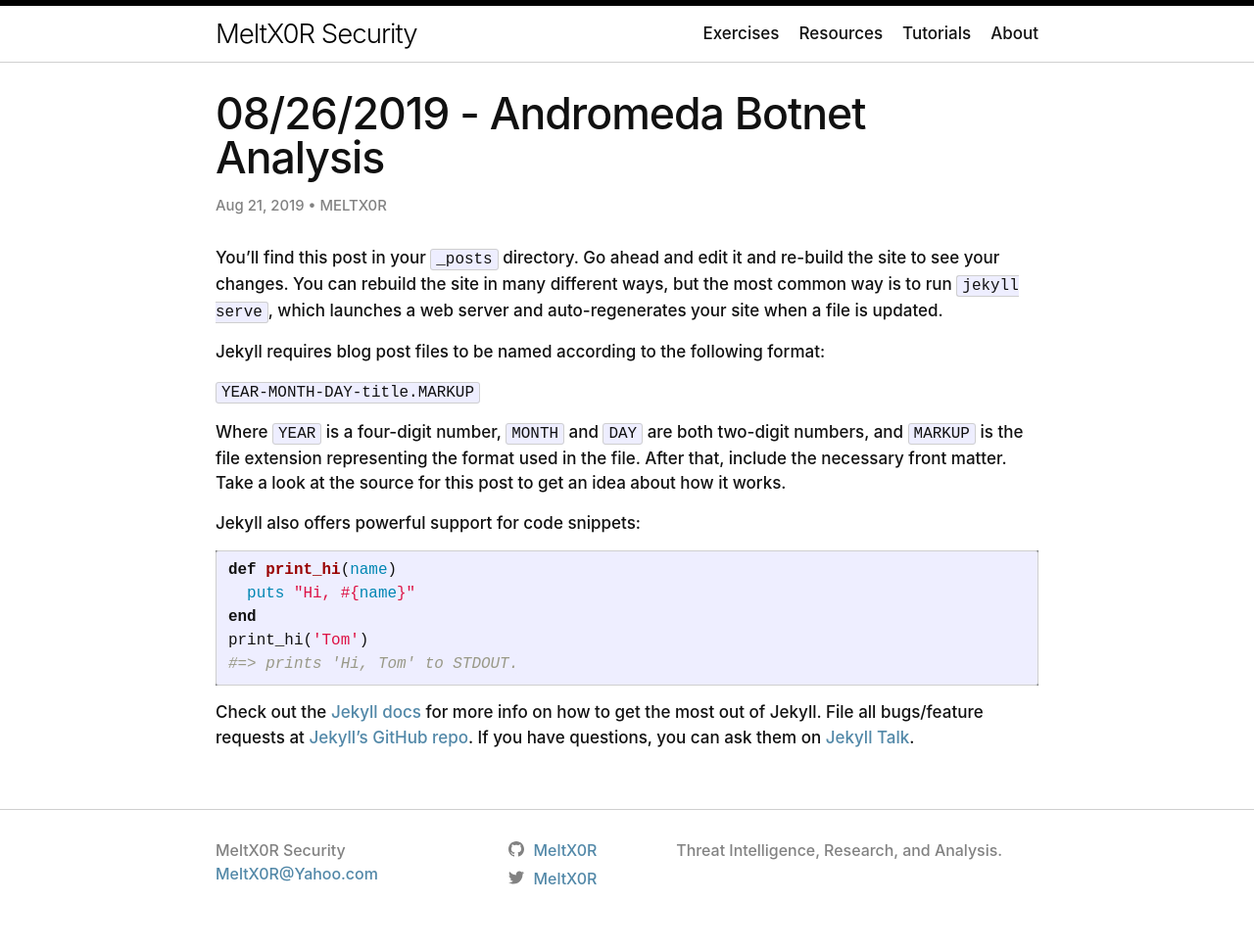
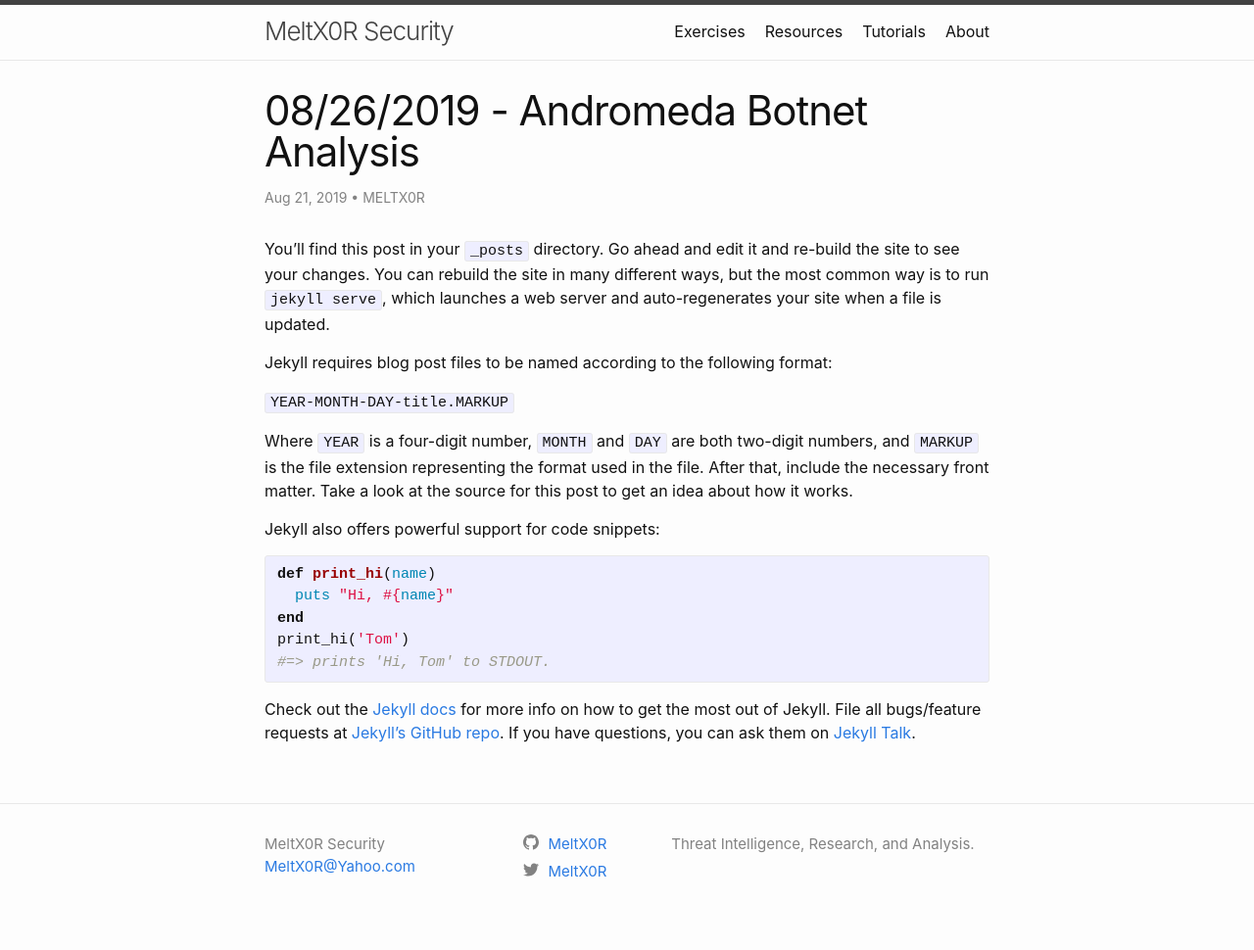
Before and after one commit to MeltX0R/MeltX0R.github.io, a Jekyll site: the page built from _posts/2019-08-21-welcome-to-jekyll0.markdown, in a window 1280 px wide. Shown: the whole page at 98% size. Built offline with Jekyll 4.4.1, drawn with Linux system fonts in a browser that asks for light colours.

Commit message:
update #3

```diff
--- a/_sass/minima.scss
+++ b/_sass/minima.scss
@@ -3,25 +3,25 @@
 // Define defaults for each variable.
 
 $base-font-family: -apple-system, BlinkMacSystemFont, "Segoe UI", Roboto, Helvetica, Arial, sans-serif, "Apple Color Emoji", "Segoe UI Emoji", "Segoe UI Symbol" !default;
-$base-font-size:   17px !default;
-$base-font-weight: 485 !default;
+$base-font-size:   16px !default;
+$base-font-weight: 400 !default;
 $small-font-size:  $base-font-size * 0.875 !default;
 $base-line-height: 1.5 !default;
 
 $spacing-unit:     30px !default;
 
 $text-color:       #111 !default;
-$background-color: #ffffff !default;
-$brand-color:      #5288A8 !default;
+$background-color: #fdfdfd !default;
+$brand-color:      #2a7ae2 !default;
 
 $grey-color:       #828282 !default;
-$grey-color-light: lighten($grey-color, 30%) !default;
-$grey-color-dark:  darken($grey-color, 55%) !default;
+$grey-color-light: lighten($grey-color, 40%) !default;
+$grey-color-dark:  darken($grey-color, 25%) !default;
 
 $table-text-align: left !default;
 
 // Width of the content area
-$content-width:    900px !default;
+$content-width:    800px !default;
 
 $on-palm:          600px !default;
 $on-laptop:        800px !default;
--- a/_sass/minima/_base.scss
+++ b/_sass/minima/_base.scss
@@ -107,11 +107,11 @@ a {
   text-decoration: none;
 
   &:visited {
-    color: darken($brand-color, 5%);
+    color: darken($brand-color, 15%);
   }
 
   &:hover {
-    color: lighten($brand-color, 5%);
+    color: $text-color;
     text-decoration: underline;
   }
 
--- a/_sass/minima/_layout.scss
+++ b/_sass/minima/_layout.scss
@@ -2,8 +2,8 @@
  * Site header
  */
 .site-header {
-  border-top: 6px solid $grey-color-dark;
-  border-bottom: 1.3px solid $grey-color-light;
+  border-top: 5px solid $grey-color-dark;
+  border-bottom: 1px solid $grey-color-light;
   min-height: $spacing-unit * 1.865;
 
   // Positioning context for the mobile navigation icon
@@ -12,7 +12,7 @@
 
 .site-title {
   @include relative-font-size(1.625);
-  font-weight: 350;
+  font-weight: 300;
   line-height: $base-line-height * $base-font-size * 2.25;
   letter-spacing: -1px;
   margin-bottom: 0;
@@ -106,7 +106,7 @@
  * Site footer
  */
 .site-footer {
-  border-top: 1.3px solid $grey-color-light;
+  border-top: 1px solid $grey-color-light;
   padding: $spacing-unit 0;
 }
 
--- a/_sass/minima/_syntax-highlighting.scss
+++ b/_sass/minima/_syntax-highlighting.scss
@@ -2,11 +2,11 @@
  * Syntax highlighting styles
  */
 .highlight {
-  background: #747678;
+  background: #fff;
   @extend %vertical-rhythm;
 
   .highlighter-rouge & {
-    background: #747678;
+    background: #eef;
   }
 
   .c     { color: #998; font-style: italic } // Comment
```
